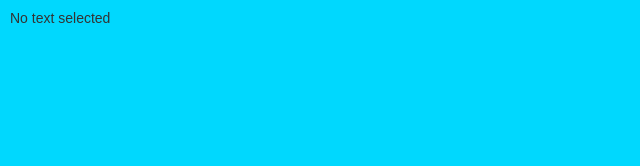
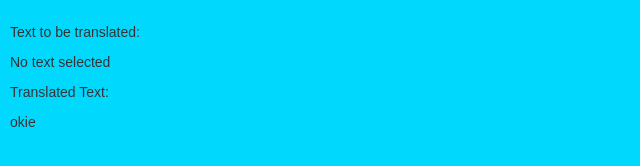
Before and after one commit to RaymannS/HackKU-24, a browser extension: page extension/translation.html in a window 1280 px wide. Shown: the whole page, without its empty margins (0-640 px from the left). Drawn offline with Linux system fonts and the light colour scheme.

Commit message:
ppoepore

```diff
--- a/extension/background.js
+++ b/extension/background.js
@@ -10,8 +10,8 @@ chrome.contextMenus.onClicked.addListener(function(info, tab) {
       chrome.windows.create({
           type: "popup",
           url: "translation.html",
-          width: 300,
-          height: 200
+          width: 450,
+          height: 250
       });
   }
 });
--- a/extension/transPopup.js
+++ b/extension/transPopup.js
@@ -5,7 +5,9 @@ document.addEventListener('DOMContentLoaded', () => {
 
         // Update popupContent with the selected text
         const popupContent = document.getElementById('popupContent');
+        const transContent = document.getElementById('translation');
         popupContent.textContent = selectedText;
+        transContent.textContent = poopeeteer();
 
         // Optionally, you can perform translation logic here
         // Example: Call translateText function to translate selectedText
@@ -15,3 +17,6 @@ document.addEventListener('DOMContentLoaded', () => {
 
 
 // function for pupeeteer
+function poopeeteer(){
+    return "okie"
+}
--- a/extension/translation.html
+++ b/extension/translation.html
@@ -16,10 +16,21 @@
     </style>
 </head>
 <body>
-    <div id="popupContent">
-        <!-- Content will be dynamically filled by transPopup.js -->
-        <p>This is a custom popup!</p>
-    </div>
-    <script src="transPopup.js"></script>
+  <!--Change to "Blank" usually means "hit the hay..."-->
+  <div>
+    <p>Text to be translated:</p>
+  </div>
+  <div id="popupContent">
+      <!-- Content will be dynamically filled by transPopup.js -->
+  </div>
+  <div>
+    <p>
+      Translated Text:
+    </p>
+  </div>
+  <div id="translation">
+    <!-- Content should be filled by transPopup.js? plz-->
+  </div>
+  <script src="transPopup.js"></script>
 </body>
 </html>
```
